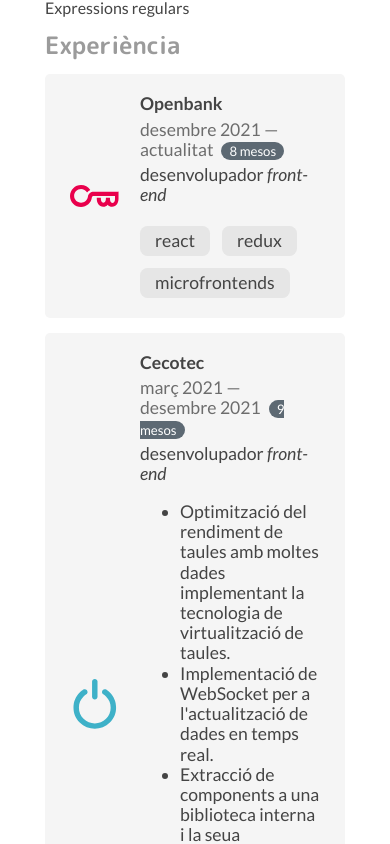
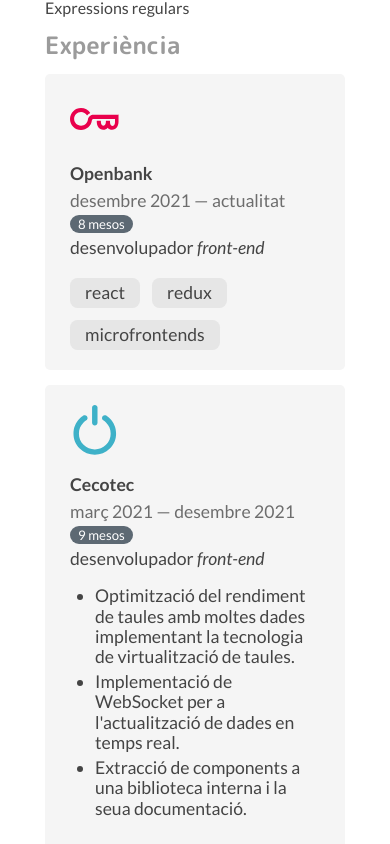
Before and after one commit to frantorreg/showcase, a React (Create React App) app: page / in a window 390 px wide. Shown: the part 2140-2984 px from the top of the page. Built offline with nearby package versions, Linux system fonts and the light colour scheme.

Commit message:
Improve responsive behaviour of Episode component

```diff
--- a/src/components/Episode/Episode.js
+++ b/src/components/Episode/Episode.js
@@ -4,7 +4,18 @@
 import {Translation, withTranslation} from 'react-i18next';
 
 // styles
-import {Wrapper, Logo, Content, Title, Period, PeriodDuration, Positions, Stack} from "./Episode.styled";
+import {
+  Wrapper,
+  Logo,
+  Content,
+  Title,
+  Period,
+  PeriodDuration,
+  Positions,
+  Achievements,
+  Achievement,
+  Stack,
+} from "./Episode.styled";
 
 function Episode({ logo, title, url, position, startDate, endDate, achievements, stack }) {
   return (
@@ -34,9 +45,9 @@
               </Positions>
               {achievements && (
                 <div>
-                  <ul>
-                    {achievements.map((item) => <li>{item}</li>)}
-                  </ul>
+                  <Achievements>
+                    {achievements.map((item) => <Achievement>{item}</Achievement>)}
+                  </Achievements>
                 </div>
               )}
               {stack && (
--- a/src/components/Episode/Episode.styled.js
+++ b/src/components/Episode/Episode.styled.js
@@ -7,18 +7,23 @@
 export const Wrapper = styled.div`
   display: flex;
   align-items: center;
+  gap: 20px;
   margin: 15px 0;
   padding: 20px 25px;
   background-color: #f5f5f5;
   border-radius: 5px;
   font-size: 1.1rem;
+
+  @media (max-width: 500px) {
+    flex-direction: column;
+    align-items: normal;
+  }
 `
 
 export const Logo = styled.div`
   display: flex;
   justify-content: center;
   align-items: center;
-  margin-right: 20px;
 
   &, > * {
     width: 50px;
@@ -38,21 +43,44 @@
 `
 
 export const Period = styled.div`
+  display: flex;
+  flex-wrap: wrap;
+  align-items: center;
+  gap: 4px 8px;
   color: #6d6d6d;
+  line-height: normal;
   text-transform: lowercase;
 `
 
 export const PeriodDuration = styled.span`
-  margin-left: 8px;
   padding: 1px 8px;
   background-color: #5d6973;
   border-radius: 20px;
   font-size: 75%;
   color: white;
+  white-space: nowrap;
 `
 
 export const Positions = styled.div`
   text-transform: lowercase;
+`
+
+export const Achievements = styled.ul`
+  padding-left: 30px;
+
+  @media (max-width: 500px) {
+    padding-left: 25px;
+  }
+`
+
+export const Achievement = styled.li`
+  &:not(:last-child) {
+    margin-bottom: 2px;
+
+    @media (max-width: 500px) {
+      margin-bottom: 5px;
+    }
+  }
 `
 
 export const Stack = styled.div`
```
